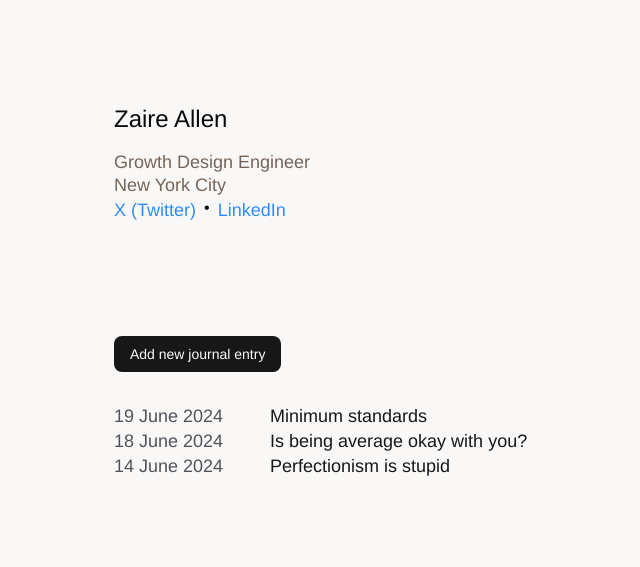
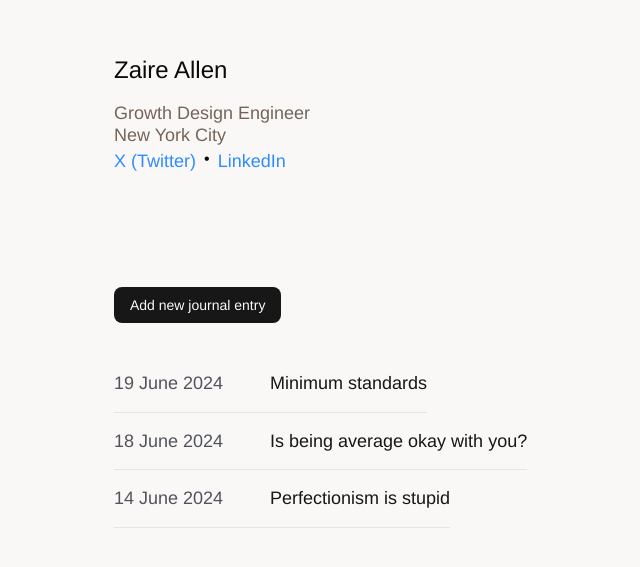
Before and after one commit to zaireprofitable/journal, a Next.js app: page /dashboard in a window 1280 px wide. Shown: the part 109-676 px from the top of the page, without its empty margins (206-846 px from the left). Built offline with nearby package versions, Linux system fonts and the light colour scheme; a web font is replaced by a local one.

Commit message:
tiptap floating menu is now added, bullet-point is kinda wobbly, doesn't work cleanly yet

```diff
--- a/src/app/globals.css
+++ b/src/app/globals.css
@@ -79,6 +79,15 @@
   --sidebar-accent-foreground: oklch(0.205 0 0);
   --sidebar-border: oklch(0.922 0 0);
   --sidebar-ring: oklch(0.708 0 0);
+
+  /* Variables for editor */
+  --purple-light: rgba(124, 58, 237, 0.1);
+  --black: #111827;
+  --white: #ffffff;
+  --gray-2: #e5e7eb;
+  --gray-3: #f3f4f6;
+  --purple: #7c3aed;
+  --purple-contrast: #6d28d9;
 }
 
 .dark {
@@ -127,7 +136,6 @@
   p {
     font-family: 'Hedvig Letters Serif', serif;
   }
-
 }
 
 .prose-container {
@@ -145,61 +153,61 @@
 }
 
 /* Basic editor styles */
-.tiptap {
-  :first-child {
+.tiptap :first-child {
   margin-top: 0;
 }
 
 /* List styles */
-  ul,
-  ol {
+.tiptap ul,
+.tiptap ol {
   padding: 0 1rem;
   margin: 1.25rem 1rem 1.25rem 0.4rem;
+}
 
-    li p {
+.tiptap ul li p,
+.tiptap ol li p {
   margin-top: 0.25em;
   margin-bottom: 0.25em;
 }
-  }
 
 /* Heading styles */
-  h1,
-  h2,
-  h3,
-  h4,
-  h5,
-  h6 {
+.tiptap h1,
+.tiptap h2,
+.tiptap h3,
+.tiptap h4,
+.tiptap h5,
+.tiptap h6 {
   line-height: 1.1;
   margin-top: 2.5rem;
   text-wrap: pretty;
 }
 
-  h1,
-  h2 {
+.tiptap h1,
+.tiptap h2 {
   margin-top: 3.5rem;
   margin-bottom: 1.5rem;
 }
 
-  h1 {
+.tiptap h1 {
   font-size: 1.4rem;
 }
 
-  h2 {
+.tiptap h2 {
   font-size: 1.2rem;
 }
 
-  h3 {
+.tiptap h3 {
   font-size: 1.1rem;
 }
 
-  h4,
-  h5,
-  h6 {
+.tiptap h4,
+.tiptap h5,
+.tiptap h6 {
   font-size: 1rem;
 }
 
 /* Code and preformatted text styles */
-  code {
+.tiptap code {
   background-color: var(--purple-light);
   border-radius: 0.4rem;
   color: var(--black);
@@ -207,33 +215,32 @@
   padding: 0.25em 0.3em;
 }
 
-  pre {
+.tiptap pre {
   background: var(--black);
   border-radius: 0.5rem;
   color: var(--white);
   font-family: 'JetBrainsMono', monospace;
   margin: 1.5rem 0;
   padding: 0.75rem 1rem;
+}
 
-    code {
+.tiptap pre code {
   background: none;
   color: inherit;
   font-size: 0.8rem;
   padding: 0;
 }
-  }
 
-  blockquote {
+.tiptap blockquote {
   border-left: 3px solid var(--gray-3);
   margin: 1.5rem 0;
   padding-left: 1rem;
 }
 
-  hr {
+.tiptap hr {
   border: none;
   border-top: 1px solid var(--gray-2);
   margin: 2rem 0;
-  }
 }
 
 /* Floating menu */
@@ -242,23 +249,34 @@
   background-color: var(--gray-3);
   padding: 0.1rem;
   border-radius: 0.5rem;
+}
 
-  button {
+.floating-menu button {
   background-color: unset;
   padding: 0.275rem 0.425rem;
   border-radius: 0.3rem;
+}
 
-    &:hover {
+.floating-menu button:hover {
   background-color: var(--gray-3);
 }
 
-    &.is-active {
+.floating-menu button.is-active {
   background-color: var(--white);
   color: var(--purple);
+}
 
-      &:hover {
+.floating-menu button.is-active:hover {
   color: var(--purple-contrast);
 }
+
+/* Journal list item styles */
+.journal-list-item {
+  padding: 1rem 0;
+  border-bottom: 1px solid var(--border);
+  transition: background-color 0.2s ease;
 }
+
+.journal-list-item:hover {
+  background-color: var(--muted);
 }
-}
--- a/src/code_journal.md
+++ b/src/code_journal.md
@@ -1,3 +1,9 @@
 23/03/25 - started the project, having some issues getting my head around tailwind and positioning.
 
 29/03/25 - will start working on building out the page routing, made some progress on setting up pages. feeling a bit behind on progress. must improve on my functions and understanding how to write reusable code
+
+01/04/25 - added tiptap so we've got a rich text editor in the project. tiptap floating menu now works functionally, bullet-pointed list needs some fixing and i need to add hover states for the menu.
+
+i think i'll add word count next, then start working on setting the editor up to create database entries once a user creates a post longer than 4 characters + title.
+
+i'd like to add a wordcounter before i go to sleep, currently 2:09 am
--- a/src/components/ui/editor.tsx
+++ b/src/components/ui/editor.tsx
@@ -1,27 +1,25 @@
     "use client"  // This tells Next.js this component only runs in the browser
 
-import { useEditor, EditorContent, FloatingMenu} from '@tiptap/react'
+    import '@/app/globals.css'
+
+    import {
+      EditorContent, FloatingMenu, mergeAttributes,
+      Node, useEditor,
+    } from '@tiptap/react'
     import StarterKit from '@tiptap/starter-kit'
     import React, { useEffect } from 'react'
 
+    export default () => {
+      const editor = useEditor({
+        extensions: [
+          StarterKit,
+        ],
+        content: `
+          <p>Let's write something</p>
 
-const Editor = ()   => {
-  // This is like creating a new notebook where we can write things
-  const editor = useEditor({
-    // StarterKit gives us basic features like bold, italic, and paragraphs
-    extensions: [StarterKit],
-    // This is what will show up when the editor is empty
-    content: '<p>Start writing your journal entry...</p>',
-    // This makes the editor look nice
-    editorProps: {
-      attributes: {
-        class: 'prose prose-sm sm:prose lg:prose-lg xl:prose-2xl mx-auto focus:outline-none'
-      }
-    }
+          <p></p>
+        `,
       })
-
-
-
 
       const [isEditable, setIsEditable] = React.useState(true)
 
@@ -31,29 +29,25 @@ const Editor = ()   => {
         }
       }, [isEditable, editor])
 
-
-  // This shows our editor on the page
-    //   return <EditorContent editor={editor} />
-
       return (
         <>
           {editor && <FloatingMenu editor={editor} tippyOptions={{ duration: 100 }}>
             <div data-testid="floating-menu" className="floating-menu">
               <button
                 onClick={() => editor.chain().focus().toggleHeading({ level: 1 }).run()}
-            className={editor.isActive('heading', { level: 1 }) ? 'is-active' : ''}
+                className={`cursor-pointer ${editor.isActive('heading', { level: 1 }) ? 'is-active' : ''}`}
               >
                 H1
               </button>
               <button
                 onClick={() => editor.chain().focus().toggleHeading({ level: 2 }).run()}
-            className={editor.isActive('heading', { level: 2 }) ? 'is-active' : ''}
+                className={`cursor-pointer ${editor.isActive('heading', { level: 2 }) ? 'is-active' : ''}`}
               >
                 H2
               </button>
               <button
                 onClick={() => editor.chain().focus().toggleBulletList().run()}
-            className={editor.isActive('bulletList') ? 'is-active' : ''}
+                className={`cursor-pointer ${editor.isActive('bulletList') ? 'is-active' : ''}`}
               >
                 Bullet list
               </button>
@@ -63,5 +57,3 @@ const Editor = ()   => {
         </>
       )
     }
-
-export default Editor
```
Lines whose indentation alone changed are shown as unchanged.
